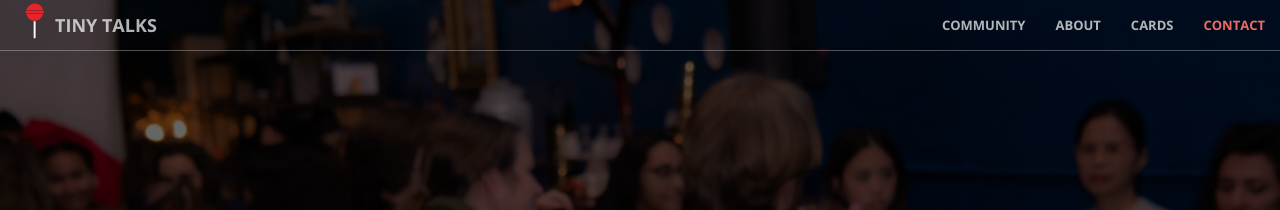
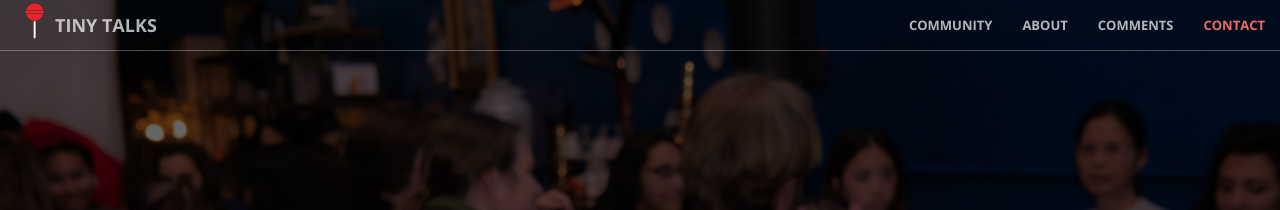
Before and after one commit to anrath/tinytalks.github.io, a Jekyll site: the page built from index.md, in a window 1280 px wide. Shown: the top 210 px of the page. Built offline with Jekyll 4.4.1, drawn with Linux system fonts in a browser that asks for light colours.

Commit message:
navbar title change

```diff
--- a/_includes/nav.html
+++ b/_includes/nav.html
@@ -23,7 +23,7 @@
                     <a class="page-scroll" href="#services">About</a>
                 </li>
                 <li>
-                    <a class="page-scroll" href="#cards">Cards</a>
+                    <a class="page-scroll" href="#comments">Comments</a>
                 </li>
                 <li>
                     <a class="page-scroll" href="#contact">Contact</a>
--- a/_includes/portfolio.html
+++ b/_includes/portfolio.html
@@ -1,4 +1,4 @@
-<section class="no-padding" id="cards">
+<section class="no-padding" id="comments">
     <section id="cards">
         <div class="container">
             <div class="row">
```
